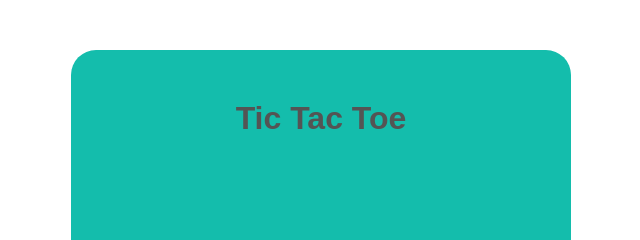
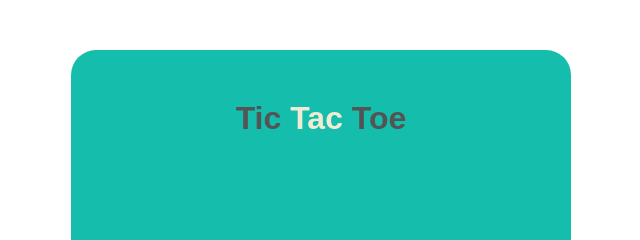
Before and after one commit to branchwag/tictactoejs, a plain HTML site: page index.html in a window 1280 px wide. Shown: the top 240 px of the page, 319-959 px from the left. Drawn offline with Linux system fonts and the light colour scheme.

Commit message:
styles header text mid word to white

```diff
--- a/index.html
+++ b/index.html
@@ -8,7 +8,7 @@
   </head>
   <body>
     <div class="container">
-      <h1 class="title">Tic Tac Toe</h1>
+      <h1 class="title">Tic <span>Tac</span> Toe</h1>
     </div>
     <script src="app.js"></script>
   </body>
--- a/styles.css
+++ b/styles.css
@@ -23,3 +23,7 @@ body {
 .title {
   text-align: center;
 }
+
+.title span {
+  color: #f2ebd3;
+}
```
